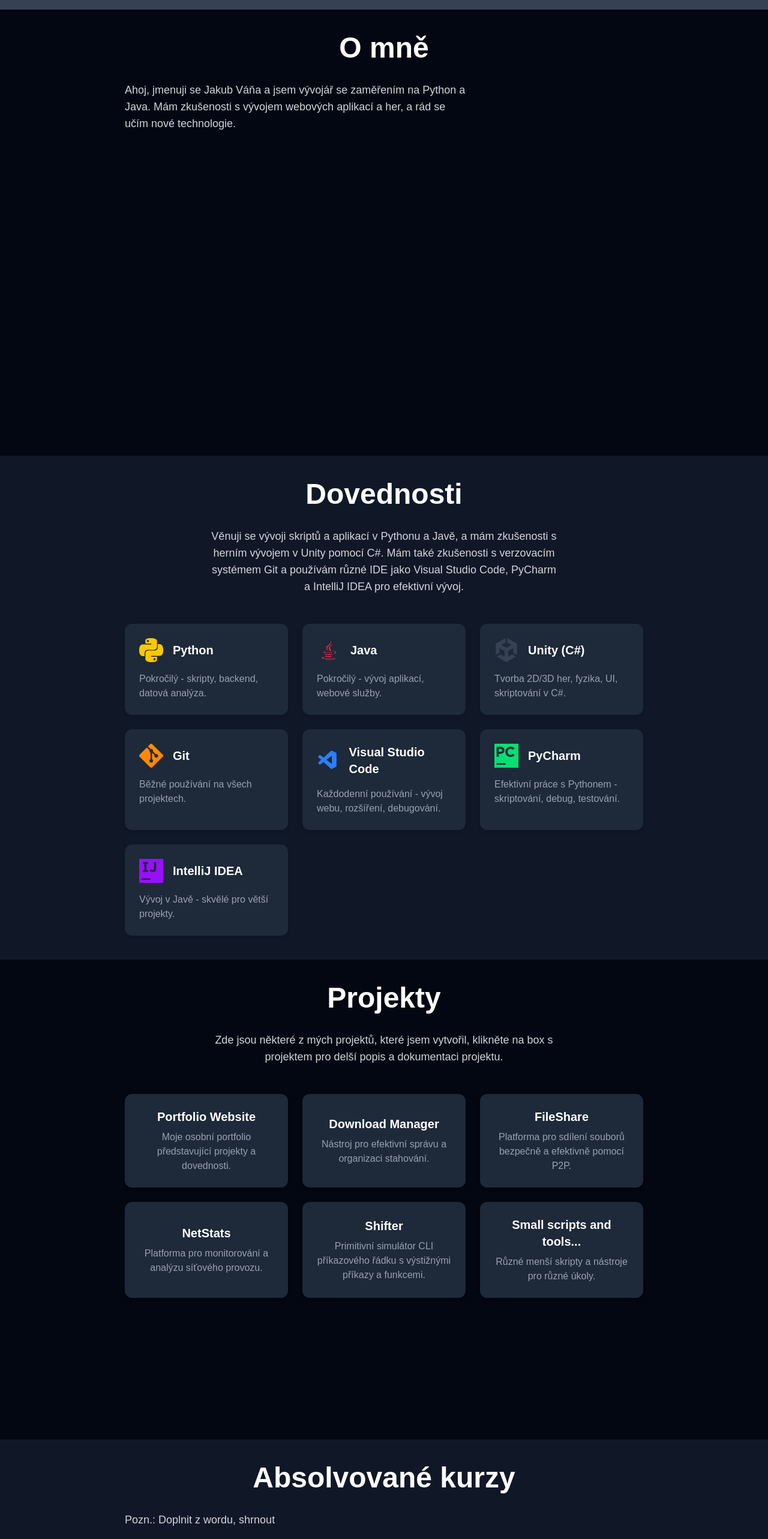
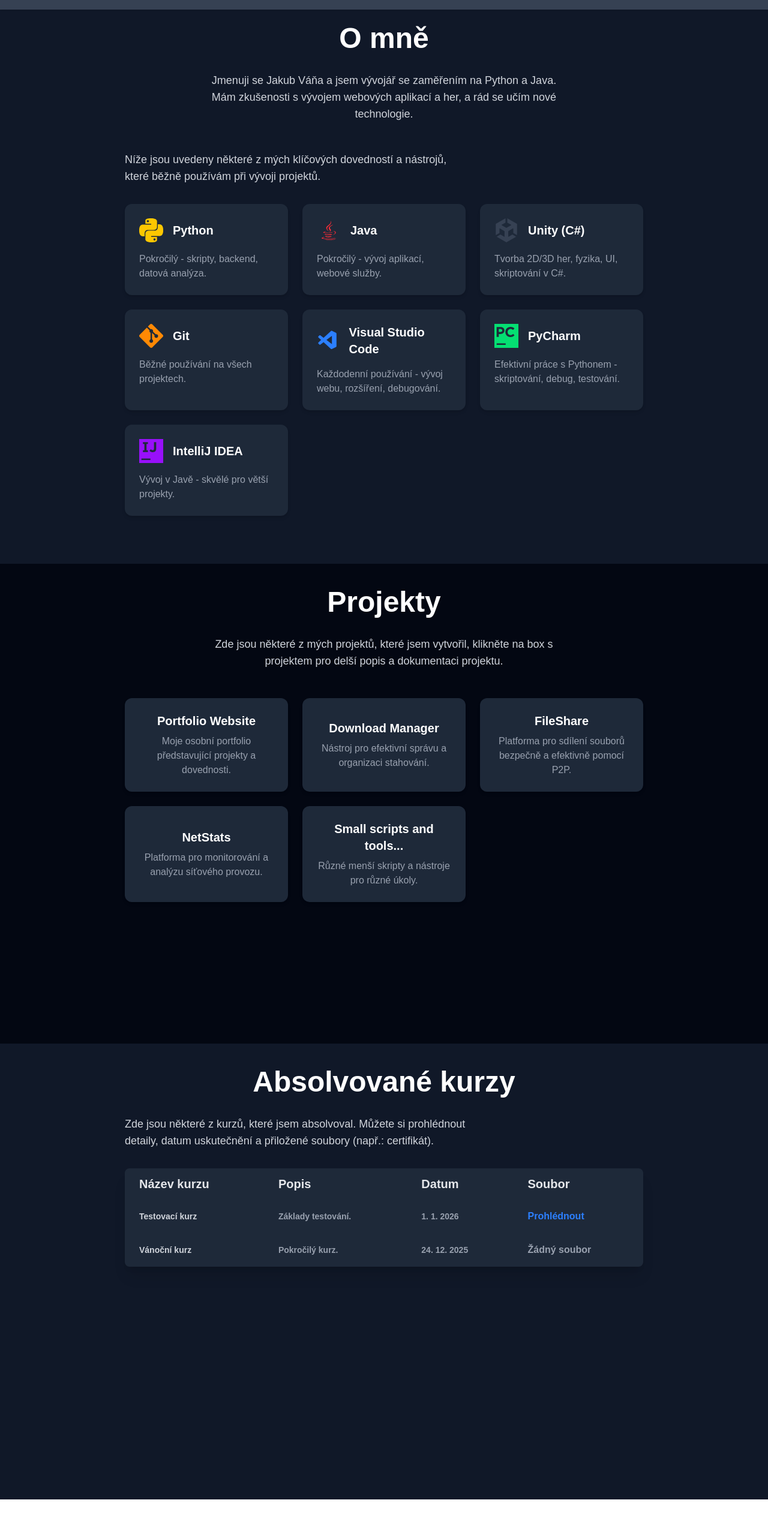
Before and after one commit to vana-jakub/portfolio, a Next.js app: page / in a window 1280 px wide. Shown: the part 40-2606 px from the top of the page at 60% size. After the commit the page ends 2540 px from the top, so only its background shows below. Built offline with nearby package versions, Linux system fonts and the light colour scheme.

Commit message:
Updated mainly courses, than small changes to projects and aboutme (merged aboutme and skills to aboutme)

```diff
--- /dev/null
+++ b/app/courses.tsx
@@ -0,0 +1,81 @@
+"use client";
+
+import { useState } from "react";
+
+interface Course {
+    name: string;
+    description: string;
+    date: string;
+    file?: string | null;
+}
+
+const CoursesSection = () => {
+    const [courses] = useState<Course[]>([
+        {
+            name: "Testovací kurz",
+            description: "Základy testování.",
+            date: "1. 1. 2026",
+            file: "/test.txt",
+        },
+        {
+            name: "Vánoční kurz",
+            description: "Pokročilý kurz.",
+            date: "24. 12. 2025",
+        },
+    ]);
+
+    const handleFilePreview = (filePath: string) => {
+        window.open(filePath, "_blank");
+    };
+
+    return (
+        <section id="courses" className="min-h-[calc(100vh-2.5rem)] scroll-mt-10 bg-gray-900 py-10 px-4">
+            <div className="max-w-4xl mx-auto px-4">
+                <h1 className="text-5xl font-bold mb-8 text-center text-white">Absolvované kurzy</h1>
+                <p className="max-w-xl text-lg text-gray-300 mb-8">
+                    Zde jsou některé z kurzů, které jsem absolvoval. Můžete si prohlédnout detaily, datum uskutečnění a přiložené soubory (např.: certifikát).
+                </p>
+
+                <div className="overflow-hidden rounded-lg shadow-xl">
+                    <table className="min-w-full table-auto bg-gray-800 text-white">
+                        <thead>
+                            <tr>
+                                <th className="px-6 py-3 text-left text-sm font-bold text-xl text-gray-200">Název kurzu</th>
+                                <th className="px-6 py-3 text-left text-sm font-bold text-xl text-gray-200">Popis</th>
+                                <th className="px-6 py-3 text-left text-sm font-bold text-xl text-gray-200">Datum</th>
+                                <th className="px-6 py-3 text-left text-sm font-bold text-xl text-gray-200">Soubor</th>
+                            </tr>
+                        </thead>
+                        <tbody>
+                            {courses.map((course, index) => (
+                                <tr key={index} className="hover:bg-gray-700">
+                                    <td className="px-6 py-4 text-sm font-bold text-gray-300">{course.name}</td>
+                                    <td className="px-6 py-4 text-sm font-bold text-gray-400">{course.description}</td>
+                                    <td className="px-6 py-4 text-sm font-bold text-gray-400">{course.date}</td>
+                                    <td className="px-6 py-4 font-bold">
+                                        {course.file ? (
+                                            <button
+                                                onClick={() => {
+                                                    if (course.file) {
+                                                        handleFilePreview(course.file);
+                                                    }
+                                                }}
+                                                className="text-blue-500 hover:underline"
+                                            >
+                                                Prohlédnout
+                                            </button>
+                                        ) : (
+                                            <span className="text-gray-400">Žádný soubor</span>
+                                        )}
+                                    </td>
+                                </tr>
+                            ))}
+                        </tbody>
+                    </table>
+                </div>
+            </div>
+        </section>
+    );
+};
+
+export default CoursesSection;
--- a/app/page.tsx
+++ b/app/page.tsx
@@ -4,6 +4,8 @@ import { useState, useEffect } from "react";
 import { SiPython, SiUnity, SiGit, SiPycharm, SiIntellijidea } from "react-icons/si";
 import { DiJava } from "react-icons/di";
 import { VscVscode } from "react-icons/vsc";
+
+import Courses from "./courses";
 
 export default function Home() {
     const [openProject, setOpenProject] = useState<{ title: string; description: string } | null>(null);
@@ -24,28 +26,20 @@ export default function Home() {
             {/* Navigace */}
             <nav className="fixed top-0 left-0 right-0 bg-gray-700 text-white shadow z-50 p-4 flex justify-center space-x-6">
                 <a href="#aboutme" className="hover:text-blue-400">O mně</a>
-                <a href="#skills" className="hover:text-blue-400">Dovednosti</a>
                 <a href="#projects" className="hover:text-blue-400">Projekty</a>
                 <a href="#courses" className="hover:text-blue-400">Absolvované kurzy</a>
             </nav>
 
             <main>
                     {/* O mně */}
-                    <section id="aboutme" className="min-h-screen scroll-mt-10 bg-gray-950 py-24 px-4">
+                    <section id="aboutme" className="min-h-screen scroll-mt-10 bg-gray-900 py-20 px-4">
                         <div className="max-w-4xl mx-auto px-4">
                             <h1 className="text-5xl font-bold mb-8 text-center text-white">O mně</h1>
-                            <p className="max-w-xl text-lg text-gray-300">
-                                Ahoj, jmenuji se Jakub Váňa a jsem vývojář se zaměřením na Python a Java. Mám zkušenosti s vývojem webových aplikací a her, a rád se učím nové technologie.
+                            <p className="max-w-xl text-lg text-gray-300 mx-auto mb-12 text-center">
+                                Jmenuji se Jakub Váňa a jsem vývojář se zaměřením na Python a Java. Mám zkušenosti s vývojem webových aplikací a her, a rád se učím nové technologie.
                             </p>
-                        </div>
-                    </section>
-
-                    {/* Dovednosti */}
-                    <section id="skills" className="min-h-screen scroll-mt-10 bg-gray-900 py-10 px-4">
-                        <div className="max-w-4xl mx-auto px-4">
-                            <h1 className="text-5xl font-bold mb-8 text-center text-white">Dovednosti</h1>
-                            <p className="max-w-xl text-lg text-gray-300 mx-auto mb-12 text-center">
-                                Věnuji se vývoji skriptů a aplikací v Pythonu a Javě, a mám zkušenosti s herním vývojem v Unity pomocí C#. Mám také zkušenosti s verzovacím systémem Git a používám různé IDE jako Visual Studio Code, PyCharm a IntelliJ IDEA pro efektivní vývoj.
+                            <p className="max-w-xl text-lg text-gray-300 mb-8">
+                                Níže jsou uvedeny některé z mých klíčových dovedností a nástrojů, které běžně používám při vývoji projektů.
                             </p>
                             <div className="grid gap-6 sm:grid-cols-2 lg:grid-cols-3">
                                 {[
@@ -136,10 +130,6 @@ export default function Home() {
                                         description: "Platforma pro monitorování a analýzu síťového provozu.",
                                     },
                                     {
-                                        title: "Shifter",
-                                        description: "Primitivní simulátor CLI příkazového řádku s výstižnými příkazy a funkcemi.",
-                                    },
-                                    {
                                         title: "Small scripts and tools...",
                                         description: "Různé menší skripty a nástroje pro různé úkoly.",
                                     }
@@ -158,14 +148,7 @@ export default function Home() {
                     </section>
 
                     {/* Absolvované kurzy */}
-                    <section id="courses" className="min-h-[calc(100vh-2.5rem)] scroll-mt-10 bg-gray-900 py-10 px-4">
-                        <div className="max-w-4xl mx-auto px-4">
-                            <h1 className="text-5xl font-bold mb-8 text-center text-white">Absolvované kurzy</h1>
-                            <p className="max-w-xl text-lg text-gray-300">
-                                Pozn.: Doplnit z wordu, shrnout
-                            </p>
-                        </div>
-                    </section>
+                    <Courses />
             </main>
 
             {/* Modal */}
```
Also changed, not shown: public/test.txt (added).
